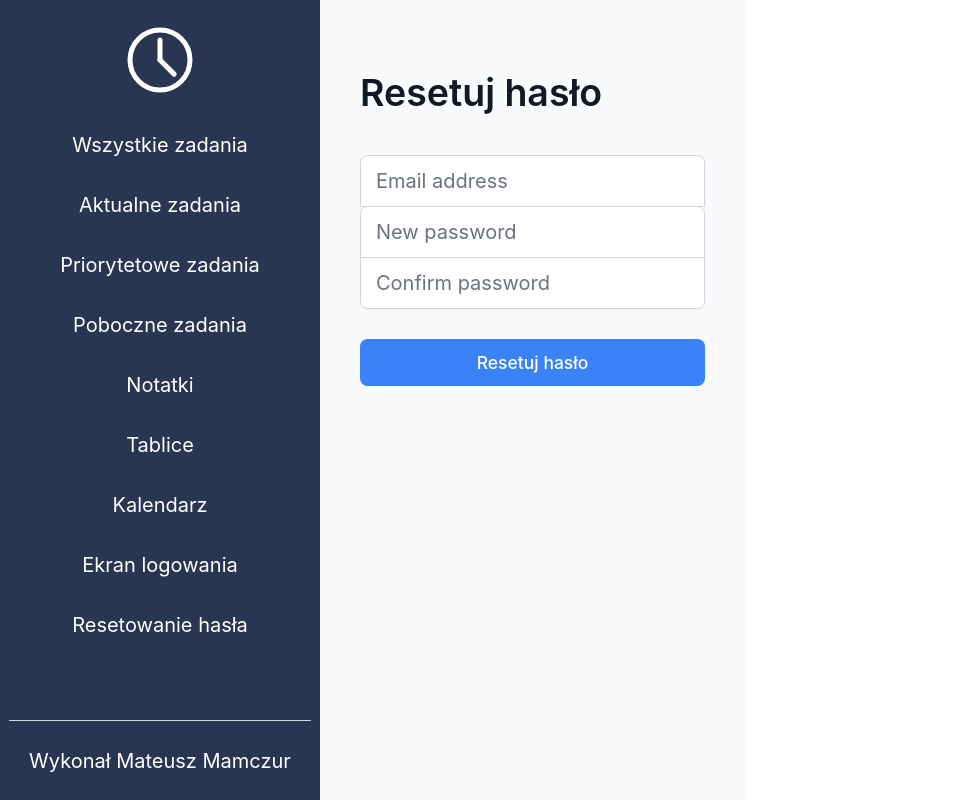
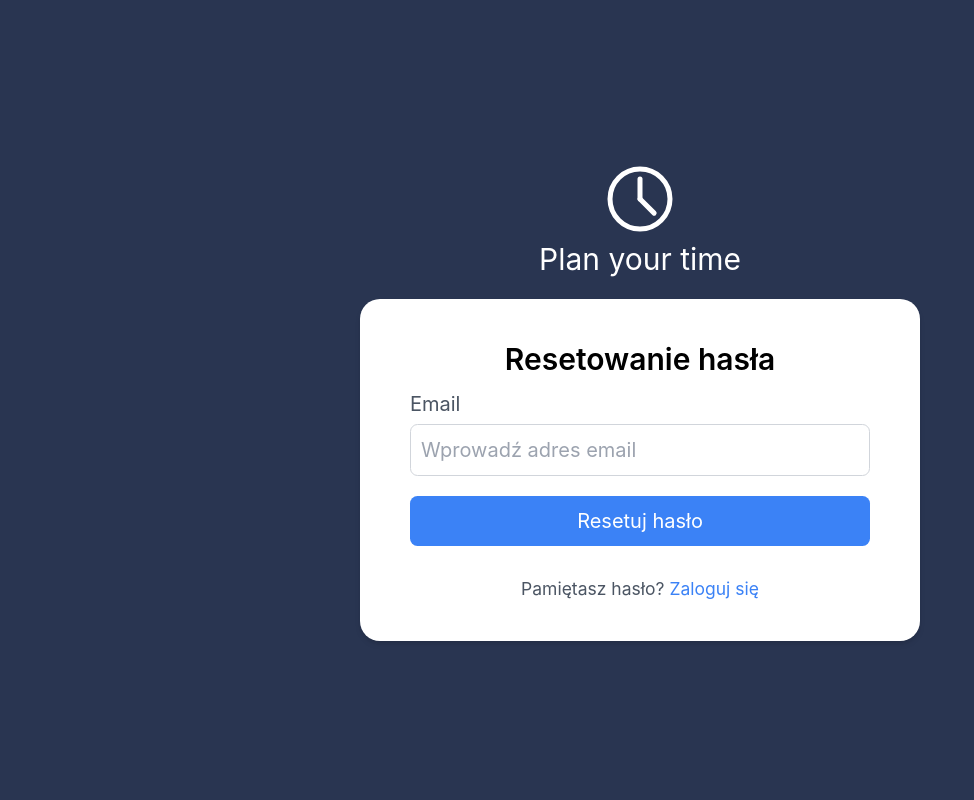
Before and after one commit to Mamczu/planYourTime, a React (Vite) app: page /reset-password in a window 1280 px wide. Shown: the whole page, without its empty margins (0-974 px from the left). Built offline with nearby package versions, Linux system fonts and the light colour scheme.

Commit message:
ADD Login Functionality

```diff
--- a/src/App.jsx
+++ b/src/App.jsx
@@ -1,4 +1,10 @@
-import { BrowserRouter as Router, Routes, Route } from 'react-router-dom';
+import { useState } from 'react';
+import {
+  BrowserRouter as Router,
+  Routes,
+  Route,
+  Navigate,
+} from 'react-router-dom';
 import Navbar from '@/components/Navbar';
 import AllTasks from '@/views/AllTasks';
 import CurrentTasks from '@/views/CurrentTasks';
@@ -10,23 +16,71 @@ import Board from '@/components/Board';
 import CalendarView from '@/views/CalendarView';
 import Login from '@/views/Login';
 import ResetPassword from '@/views/ResetPassword';
+import Logout from '@/views/Logout';
+import Archive from '@/views/Archive';
 
 function App() {
+  const [isAuthenticated, setIsAuthenticated] = useState(false);
+
+  const handleLogin = () => {
+    setIsAuthenticated(true);
+  };
+
+  const handleLogout = () => {
+    setIsAuthenticated(false);
+  };
+
   return (
     <Router>
       <div className="flex">
-        <Navbar />
+        {isAuthenticated && <Navbar onLogout={handleLogout} />}
         <Routes>
-          <Route path="/current" element={<CurrentTasks />} />
-          <Route path="/priority" element={<PriorityTasks />} />
-          <Route path="/side" element={<SideTasks />} />
-          <Route path="/notes" element={<Notes />} />
-          <Route path="/" element={<AllTasks />} />
-          <Route path="/boards" element={<Boards />} />
-          <Route path="/board/:id" element={<Board />} />
-          <Route path="/calendar" element={<CalendarView />} />
-          <Route path="/login" element={<Login />} />
+          <Route
+            path="/currentTasks"
+            element={
+              isAuthenticated ? <CurrentTasks /> : <Navigate to="/login" />
+            }
+          />
+          <Route
+            path="/priorityTasks"
+            element={
+              isAuthenticated ? <PriorityTasks /> : <Navigate to="/login" />
+            }
+          />
+          <Route
+            path="/sideTasks"
+            element={isAuthenticated ? <SideTasks /> : <Navigate to="/login" />}
+          />
+          <Route
+            path="/notes"
+            element={isAuthenticated ? <Notes /> : <Navigate to="/login" />}
+          />
+          <Route
+            path="/allTasks"
+            element={isAuthenticated ? <AllTasks /> : <Navigate to="/login" />}
+          />
+          <Route
+            path="/boards"
+            element={isAuthenticated ? <Boards /> : <Navigate to="/login" />}
+          />
+          <Route
+            path="/board/:id"
+            element={isAuthenticated ? <Board /> : <Navigate to="/login" />}
+          />
+          <Route
+            path="/calendar"
+            element={
+              isAuthenticated ? <CalendarView /> : <Navigate to="/login" />
+            }
+          />
+          <Route
+            path="/archive"
+            element={isAuthenticated ? <Archive /> : <Navigate to="/login" />}
+          />
+          <Route path="/login" element={<Login onLogin={handleLogin} />} />
           <Route path="/reset-password" element={<ResetPassword />} />
+          <Route path="/logout" element={<Logout onLogout={handleLogout} />} />
+          <Route path="*" element={<Navigate to="/allTasks" />} />
         </Routes>
       </div>
     </Router>
--- a/src/components/Navbar.jsx
+++ b/src/components/Navbar.jsx
@@ -1,53 +1,61 @@
 import { Link } from 'react-router-dom';
+import PropTypes from 'prop-types';
 
-function Navbar() {
+const Navbar = ({ onLogout }) => {
   return (
-    <nav className="flex flex-col gap-4 items-center bg-navy-blue min-w-64 text-white min-h-svh">
+    <nav className="flex flex-col gap-4 items-center bg-navy-blue min-w-64 text-white min-h-screen">
       <header>
         <img
-          src="src\assets\img\timer.svg"
+          src="src/assets/img/timer.svg"
           alt="Logo"
-          className="flexmb-4 w-16 pt-4"
+          className="mb-4 w-16 pt-4"
         />
       </header>
       <main>
         <ul className="flex flex-col items-center gap-2">
           <li className="hover:bg-gray-200 hover:text-black p-2 rounded-md">
-            <Link to="/">Wszystkie zadania</Link>
+            <Link to="/boards">Tablice</Link>
           </li>
+
           <li className="hover:bg-gray-200 hover:text-black p-2 rounded-md">
-            <Link to="/current">Aktualne zadania</Link>
+            <Link to="/allTasks">Wszystkie zadania</Link>
           </li>
+
           <li className="hover:bg-gray-200 hover:text-black p-2 rounded-md">
-            <Link to="/priority">Priorytetowe zadania</Link>
+            <Link to="/currentTasks">Aktualne zadania</Link>
           </li>
+
           <li className="hover:bg-gray-200 hover:text-black p-2 rounded-md">
-            <Link to="/side">Poboczne zadania</Link>
+            <Link to="/priorityTasks">Priorytetowe zadania</Link>
           </li>
+
+          <li className="hover:bg-gray-200 hover:text-black p-2 rounded-md">
+            <Link to="/sideTasks">Poboczne zadania</Link>
+          </li>
+
           <li className="hover:bg-gray-200 hover:text-black p-2 rounded-md">
             <Link to="/notes">Notatki</Link>
           </li>
 
           <li className="hover:bg-gray-200 hover:text-black p-2 rounded-md">
-            <Link to="/boards">Tablice</Link>
-          </li>
-
-          <li className="hover:bg-gray-200 hover:text-black p-2 rounded-md">
             <Link to="/calendar">Kalendarz</Link>
-          </li>
-          <li className="hover:bg-gray-200 hover:text-black p-2 rounded-md">
-            <Link to="/login">Ekran logowania</Link>
-          </li>
-          <li className="hover:bg-gray-200 hover:text-black p-2 rounded-md">
-            <Link to="/reset-password">Resetowanie hasła</Link>
           </li>
         </ul>
       </main>
-      <footer className="flex items-center text-center p-4 border-t border-gray-300 mt-auto h-16 bottom-0">
-        <span>Wykonał Mateusz Mamczur</span>
+      <footer className="flex w-full items-center text-center justify-center p-4 border-t border-gray-300 mt-auto h-16 bottom-0">
+        <button
+          onClick={onLogout}
+          className="bg-blue-500 hover:bg-blue-700 text-white font-semibold py-1 px-4 rounded"
+        >
+          Wyloguj
+        </button>
       </footer>
     </nav>
   );
-}
+};
+
+Navbar.propTypes = {
+  onLogout: PropTypes.func.isRequired,
+};
 
 export default Navbar;
--- /dev/null
+++ b/src/views/Archive.jsx
@@ -0,0 +1,15 @@
+import PropTypes from 'prop-types';
+
+const Logout = () => {
+  return (
+    <div className="logout">
+      <h2>Archiwum zadań</h2>
+    </div>
+  );
+};
+
+Logout.propTypes = {
+  onLogout: PropTypes.func.isRequired,
+};
+
+export default Logout;
--- a/src/views/Login.jsx
+++ b/src/views/Login.jsx
@@ -1,79 +1,113 @@
 import { useState } from 'react';
+import { useNavigate } from 'react-router-dom';
+import PropTypes from 'prop-types';
 
-function Login() {
+const Login = ({ onLogin }) => {
   const [email, setEmail] = useState('');
   const [password, setPassword] = useState('');
-  const [error, setError] = useState('');
+  const [isFormValid, setIsFormValid] = useState(true);
+  const navigate = useNavigate();
 
   const handleSubmit = (e) => {
     e.preventDefault();
-    if (!email || !password) {
-      setError('Please fill in all fields');
-    } else {
-      //TODO LOGOWANIE
-      console.log('Logged in');
+    setIsFormValid(true);
+
+    if (email !== 'admin@admin.com' || password !== 'Haslo123!') {
+      setIsFormValid(false);
+      return;
     }
+
+    onLogin();
+    navigate('/allTasks');
   };
 
   return (
-    <div className="min-h-screen flex justify-center bg-gray-50 p-8">
-      <div className="max-w-md w-full space-y-8">
+    <div className="flex flex-col items-center justify-center bg-navy-blue min-h-screen w-full">
+      <header className="flex flex-col items-center justify-center mb-4">
+        <div className="w-16 h-16">
+          <img src="src\assets\img\timer.svg" alt="Logo" />
+        </div>
         <div>
-          <h2 className="mt-6 text-center text-3xl font-semibold text-gray-900">
-            Zaloguj się do konta
-          </h2>
+          <span className=" text-white text-2xl">Plan your time</span>
         </div>
-        <form className="mt-8 space-y-6" onSubmit={handleSubmit}>
-          <input type="hidden" name="remember" value="true" />
-          <div className="rounded-md shadow-sm -space-y-px">
+      </header>
+
+      <main className="flex flex-col w-full px-10 py-8 gap-2 bg-white rounded-2xl shadow-md max-w-md">
+        <div className="flex items-center justify-center">
+          <span className=" text-black text-2xl font-semibold">Logowanie</span>
+        </div>
+
+        {!isFormValid && (
+          <div className="p-2 bg-red-600 text-white text-center rounded-md">
+            <span>Nieprawidłowy email lub hasło</span>
+          </div>
+        )}
+
+        <form onSubmit={handleSubmit} className="flex flex-col gap-4">
+          <div className="flex flex-col gap-1">
             <div>
-              <label htmlFor="email-address" className="sr-only">
-                Adres email
+              <label className="text-gray-600" htmlFor="email">
+                Email
               </label>
+            </div>
+            <div>
               <input
-                id="email-address"
-                name="email"
+                id="email"
                 type="email"
-                autoComplete="email"
-                required
-                className="appearance-none rounded-none relative block w-full px-3 py-2 border border-gray-300 placeholder-gray-500 text-gray-900 rounded-t-md focus:outline-none focus:ring-indigo-500 focus:border-indigo-500 focus:z-10 sm:text-sm"
-                placeholder="Email address"
                 value={email}
                 onChange={(e) => setEmail(e.target.value)}
-              />
-            </div>
-            <div>
-              <label htmlFor="password" className="sr-only">
-                Hasło
-              </label>
-              <input
-                id="password"
-                name="password"
-                type="password"
-                autoComplete="current-password"
+                className={`border p-2 rounded-md w-full ${
+                  isFormValid ? 'border-gray-300' : 'border-red-500'
+                }`}
+                placeholder="Wprowadź adres email"
                 required
-                className="appearance-none rounded-none relative block w-full px-3 py-2 border border-gray-300 placeholder-gray-500 text-gray-900 rounded-b-md focus:outline-none focus:ring-indigo-500 focus:border-indigo-500 focus:z-10 sm:text-sm"
-                placeholder="Password"
-                value={password}
-                onChange={(e) => setPassword(e.target.value)}
               />
             </div>
           </div>
 
-          {error && <p className="text-red-500 text-xs mt-1">{error}</p>}
+          <div className="flex flex-col gap-1 mb-4">
+            <div>
+              <label className="text-gray-600" htmlFor="password">
+                Hasło
+              </label>
+            </div>
+            <input
+              id="password"
+              type="password"
+              value={password}
+              onChange={(e) => setPassword(e.target.value)}
+              className={`border p-2 rounded-md w-full ${
+                isFormValid ? 'border-gray-300' : 'border-red-500'
+              }`}
+              placeholder="Wprowadź hasło"
+              required
+            />
+          </div>
 
-          <div>
+          <div className="submit mb-4">
             <button
               type="submit"
-              className="group relative w-full flex justify-center py-2 px-4 border border-transparent text-sm font-medium rounded-md text-white bg-light-blue hover:bg-indigo-700 focus:outline-none focus:ring-2 focus:ring-offset-2 focus:ring-indigo-500"
+              className="btn-rounded text-white bg-light-blue p-2 rounded-md w-full"
             >
               Zaloguj
             </button>
           </div>
         </form>
-      </div>
+
+        <footer className="flex flex-col gap-4 text-gray-600 text-sm">
+          <div className="flex justify-center gap-1">
+            <span>Zapomniałeś hasła?</span>
+            <a href="/reset-password" className="text-light-blue">
+              Resetuj hasło
+            </a>
+          </div>
+        </footer>
+      </main>
     </div>
   );
-}
+};
 
+Login.propTypes = {
+  onLogin: PropTypes.func.isRequired,
+};
 export default Login;
--- /dev/null
+++ b/src/views/Logout.jsx
@@ -0,0 +1,26 @@
+import { useNavigate } from 'react-router-dom';
+import PropTypes from 'prop-types';
+
+const Logout = ({ onLogout }) => {
+  const navigate = useNavigate();
+
+  const handleLogout = () => {
+    onLogout();
+    navigate('/login');
+  };
+
+  return (
+    <div className="logout">
+      <h2>Zostałeś wylogowany</h2>
+      <button onClick={handleLogout}>
+        Kliknij aby przejść do strony logowania
+      </button>
+    </div>
+  );
+};
+
+Logout.propTypes = {
+  onLogout: PropTypes.func.isRequired,
+};
+
+export default Logout;
--- a/src/views/ResetPassword.jsx
+++ b/src/views/ResetPassword.jsx
@@ -1,95 +1,81 @@
 import { useState } from 'react';
 
-function ResetPassword() {
+const ResetPassword = () => {
   const [email, setEmail] = useState('');
-  const [password, setPassword] = useState('');
-  const [confirmPassword, setConfirmPassword] = useState('');
-  const [error, setError] = useState('');
+  const [isFormValid, setIsFormValid] = useState(true);
 
   const handleSubmit = (e) => {
     e.preventDefault();
-    if (!email || !password || !confirmPassword) {
-      setError('Please fill in all fields');
-    } else if (password !== confirmPassword) {
-      setError('Passwords do not match');
-    } else {
-      // TODO: Resetowanie hasła
-      console.log('Password reset');
-    }
+    setIsFormValid(false);
   };
 
   return (
-    <div className="min-h-screen flex justify-center bg-gray-50 p-8">
-      <div className="max-w-md w-full space-y-8">
+    <div className="flex flex-col items-center justify-center bg-navy-blue min-h-screen w-full">
+      <header className="flex flex-col items-center justify-center mb-4">
+        <div className="w-16 h-16">
+          <img src="src\assets\img\timer.svg" alt="Logo" />
+        </div>
         <div>
-          <h2 className="mt-6 text-3xl font-semibold text-gray-900">
-            Resetuj hasło
-          </h2>
+          <span className=" text-white text-2xl">Plan your time</span>
         </div>
-        <form className="mt-8 space-y-6" onSubmit={handleSubmit}>
-          <div className="rounded-md shadow-sm -space-y-px">
+      </header>
+
+      <main className="flex flex-col w-full px-10 py-8 gap-2 bg-white rounded-2xl shadow-md max-w-md">
+        <div className="flex items-center justify-center">
+          <span className=" text-black text-2xl font-semibold">
+            Resetowanie hasła
+          </span>
+        </div>
+
+        {!isFormValid && (
+          <div className="p-2 bg-red-600 text-white text-center rounded-md">
+            <span>Nieprawidłowy email lub hasło</span>
+          </div>
+        )}
+
+        <form onSubmit={handleSubmit} className="flex flex-col gap-4">
+          <div className="flex flex-col gap-1">
             <div>
-              <label htmlFor="email-address" className="sr-only">
-                Adres email
+              <label className="text-gray-600" htmlFor="email">
+                Email
               </label>
+            </div>
+            <div>
               <input
-                id="email-address"
-                name="email"
+                id="email"
                 type="email"
-                autoComplete="email"
-                required
-                className="appearance-none rounded-none relative block w-full px-3 py-2 border border-gray-300 placeholder-gray-500 text-gray-900 rounded-t-md focus:outline-none focus:ring-indigo-500 focus:border-indigo-500 focus:z-10 sm:text-sm"
-                placeholder="Email address"
                 value={email}
                 onChange={(e) => setEmail(e.target.value)}
-              />
-            </div>
-            <div>
-              <label htmlFor="password" className="sr-only">
-                Nowe hasło
-              </label>
-              <input
-                id="password"
-                name="password"
-                type="password"
+                className={`border p-2 rounded-md w-full ${
+                  isFormValid ? 'border-gray-300' : 'border-red-500'
+                }`}
+                placeholder="Wprowadź adres email"
                 required
-                className="appearance-none rounded-none relative block w-full px-3 py-2 border border-gray-300 placeholder-gray-500 text-gray-900 rounded-t-md focus:outline-none focus:ring-indigo-500 focus:border-indigo-500 focus:z-10 sm:text-sm"
-                placeholder="New password"
-                value={password}
-                onChange={(e) => setPassword(e.target.value)}
-              />
-            </div>
-            <div>
-              <label htmlFor="confirm-password" className="sr-only">
-                Powtórz hasło
-              </label>
-              <input
-                id="confirm-password"
-                name="confirm-password"
-                type="password"
-                required
-                className="appearance-none rounded-none relative block w-full px-3 py-2 border border-gray-300 placeholder-gray-500 text-gray-900 rounded-b-md focus:outline-none focus:ring-indigo-500 focus:border-indigo-500 focus:z-10 sm:text-sm"
-                placeholder="Confirm password"
-                value={confirmPassword}
-                onChange={(e) => setConfirmPassword(e.target.value)}
               />
             </div>
           </div>
 
-          {error && <p className="text-red-500 text-xs mt-1">{error}</p>}
-
-          <div>
+          <div className="submit mb-4">
             <button
               type="submit"
-              className="group relative w-full flex justify-center py-2 px-4 border border-transparent text-sm font-medium rounded-md text-white bg-light-blue hover:bg-indigo-700 focus:outline-none focus:ring-2 focus:ring-offset-2 focus:ring-indigo-500"
+              className="btn-rounded text-white bg-light-blue p-2 rounded-md w-full"
             >
               Resetuj hasło
             </button>
           </div>
         </form>
-      </div>
+
+        <footer className="flex flex-col gap-4 text-gray-600 text-sm">
+          <div className="flex justify-center gap-1">
+            <span>Pamiętasz hasło?</span>
+            <a href="/login" className="text-light-blue">
+              Zaloguj się
+            </a>
+          </div>
+        </footer>
+      </main>
     </div>
   );
-}
+};
 
 export default ResetPassword;
```
